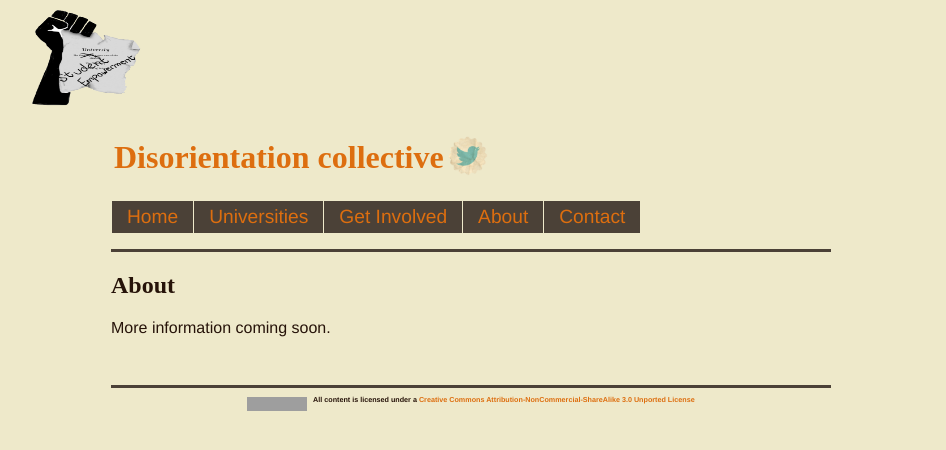
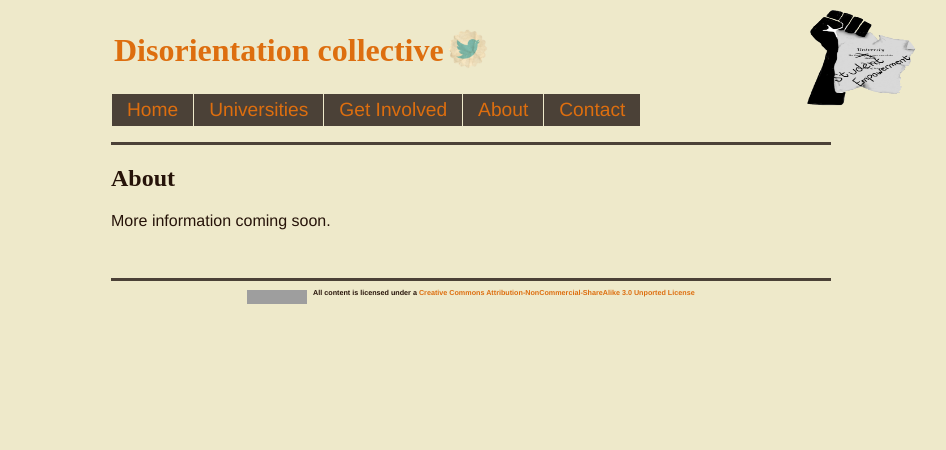
Before and after one commit to dis-orientation/dis-orientation.github.io, a Jekyll site: the page built from about.md, in a window 1280 px wide. Shown: the top 450 px of the page, without its empty margins (169-1115 px from the left). Built offline with Jekyll 4.4.1, drawn with Linux system fonts in a browser that asks for light colours; Markdown is read by kramdown in place of the engine named in the settings; grey boxes are pictures that could not be loaded.

Commit message:
added div for logo to css

```diff
--- a/css/main.css
+++ b/css/main.css
@@ -65,6 +65,12 @@ DIV CONTAINERS AND SOME STYLING THEREOF:
 	margin: 0 auto;
 	padding-bottom: 3em;
 	border-bottom: 0.188em solid #4B4137;
+}
+
+#logo{
+	position:absolute;
+	top: 0;
+	right: 0;
 }
 
 #page-title{
```
